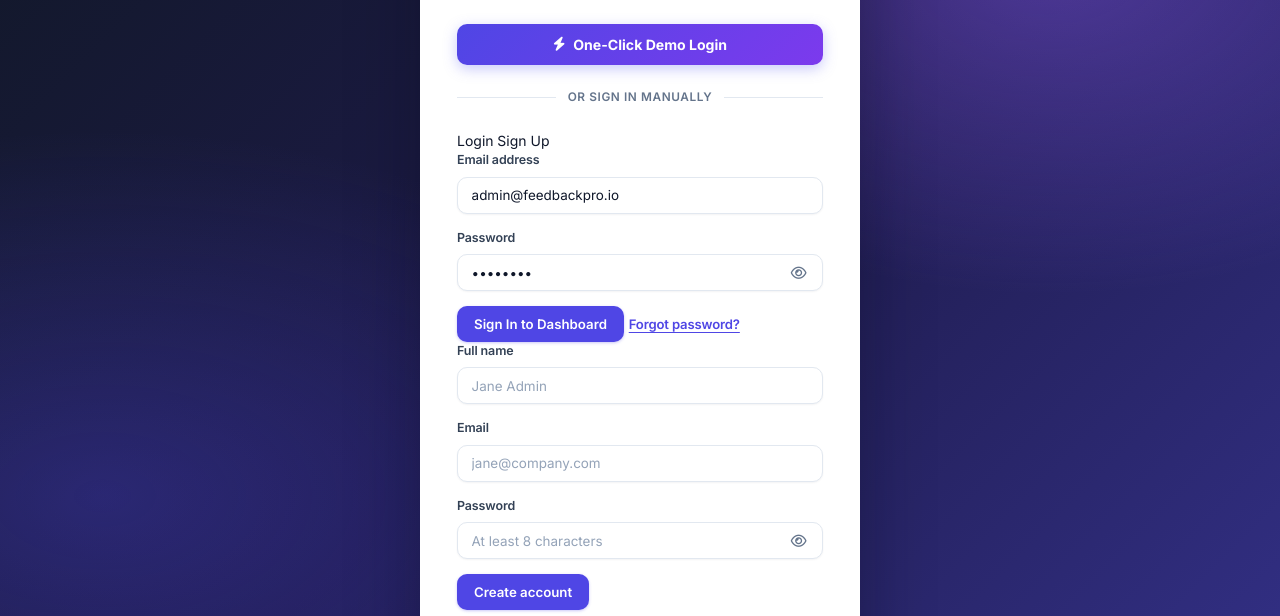
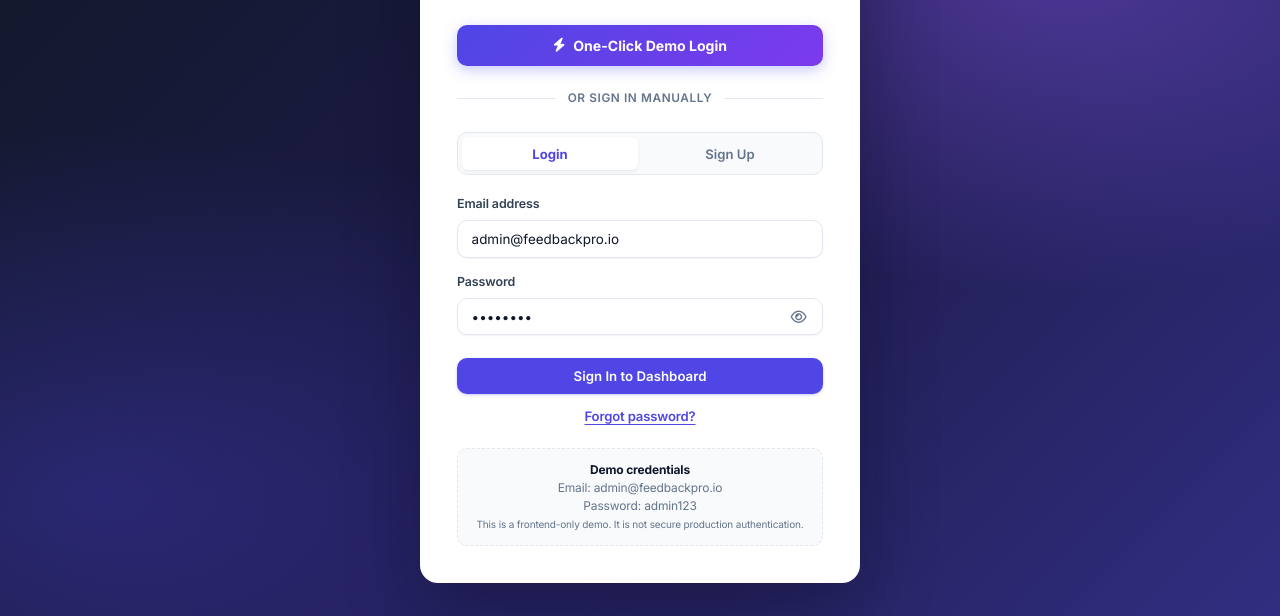
Before and after one commit to Deepak-prajapati7/customer-feedback-analytics, a plain HTML site: page login.html in a window 1280 px wide. Shown: the part 184-800 px from the top of the page. Drawn offline with Linux system fonts and the light colour scheme.

```diff
--- a/css/pages.css
+++ b/css/pages.css
@@ -352,6 +352,56 @@ body.theme-dark .sentiment-live-pill.sentiment-negative {
   color: var(--text);
 }
 
+.auth-toggle {
+  display: flex;
+  background: var(--card-soft);
+  padding: 4px;
+  border-radius: var(--radius-md);
+  border: 1px solid var(--line);
+  margin-bottom: 1.25rem;
+  gap: 4px;
+}
+
+.auth-tab {
+  flex: 1;
+  padding: 0.55rem;
+  border-radius: var(--radius-sm);
+  font-weight: 600;
+  font-size: 0.82rem;
+  color: var(--muted);
+  cursor: pointer;
+  border: none;
+  background: transparent;
+  transition: all var(--transition-fast);
+  text-align: center;
+}
+
+.auth-tab:hover {
+  color: var(--text);
+}
+
+.auth-tab.active {
+  background: var(--card);
+  color: var(--primary);
+  box-shadow: var(--shadow-sm);
+  font-weight: 700;
+}
+
+.auth-form {
+  display: none;
+}
+
+.auth-form.active {
+  display: flex;
+  flex-direction: column;
+}
+
+.block-btn {
+  width: 100%;
+  margin-top: 0.5rem;
+  margin-bottom: 0.75rem;
+}
+
 .demo-info {
   margin-top: 1.25rem;
   padding: 0.75rem;
```
Also changed, not shown: assets/images/FeedbackPro-logo.svg, css/base.css (line endings or trailing spaces), css/legacy-archive/dashboard.css (renamed from css/dashboard.css), css/legacy-archive/enterprise.css (renamed from css/enterprise.css), css/legacy-archive/style.css (renamed from css/style.css), css/legacy-archive/workspace.css (renamed from css/workspace.css), css/main.css (line endings or trailing spaces), css/tokens.css (line endings or trailing spaces), css/views.css (line endings or trailing spaces).
